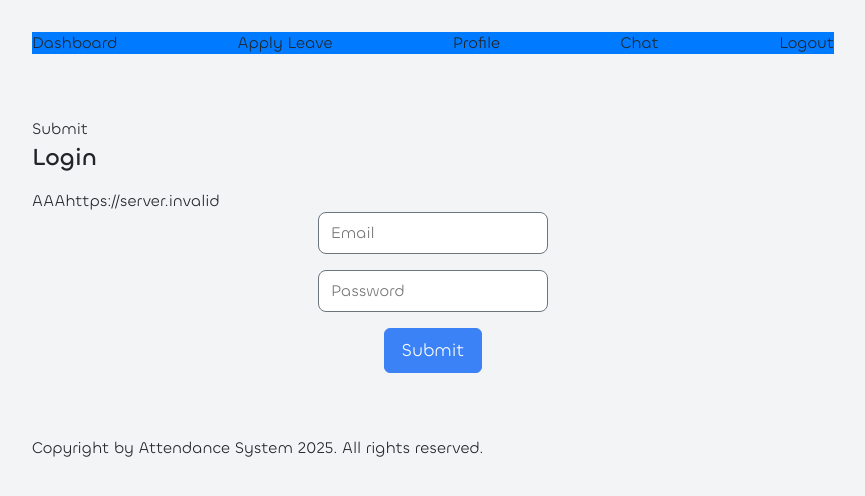
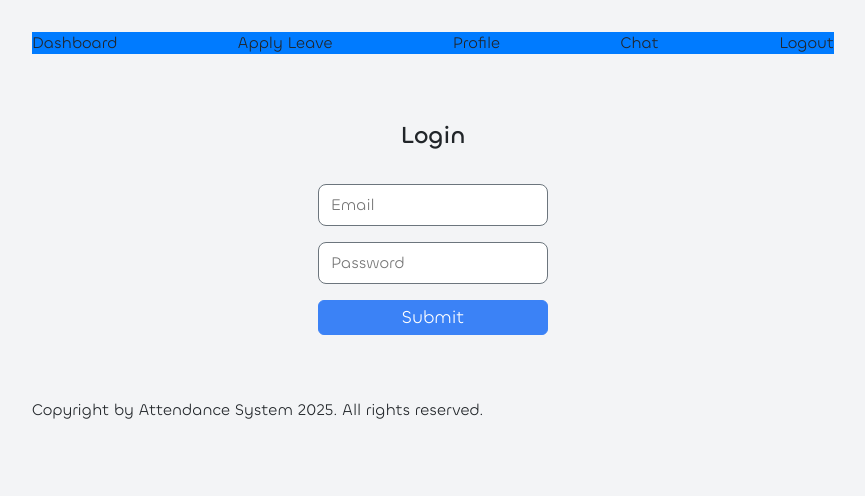
Before and after one commit to sobaltariq/NextJs-AttendanceSystem, a Next.js app: page /login in a window 1280 px wide. Shown: the top 496 px of the page, without its empty margins (207-1072 px from the left). Built offline with nearby package versions, Linux system fonts and the light colour scheme; no server answers.

Commit message:
updated login

```diff
--- a/src/app/(auth)/login/page.tsx
+++ b/src/app/(auth)/login/page.tsx
@@ -51,15 +51,7 @@ const LoginPage: React.FC = () => {
   return (
     <div className="width-container">
       <section className="login-container">
-        <p
-          onClick={() => {
-            logCookies(); // Log cookies when clicked
-          }}
-        >
-          Submit
-        </p>
         <h3>Login</h3>
-        <p>AAA{process.env.REACT_APP_BASE_URL}</p>
         <form action={formAction}>
           <input
             id="email"
--- a/src/app/AllDataWrapper.tsx
+++ b/src/app/AllDataWrapper.tsx
@@ -8,7 +8,7 @@ const AllDataWrapper: React.FC<{ children: React.ReactNode }> = ({
   return (
     <>
       <Header />
-      <div className="app-box">{children}</div>
+      <main className="app-container">{children}</main>
       <Footer />
     </>
   );
--- a/src/styles/global_style.scss
+++ b/src/styles/global_style.scss
@@ -28,6 +28,7 @@ body {
   -webkit-font-smoothing: antialiased;
   -moz-osx-font-smoothing: grayscale;
   height: 100%;
+  min-height: 100vh;
   width: 100%;
 }
 
@@ -74,7 +75,7 @@ body::-webkit-scrollbar-thumb,
 // scrollbar ends
 
 .primary-button {
-  @include app-mixin.button-style();
+  @include app-mixin.button-style($padding: 0.2rem);
 }
 
 .alert-success {
--- a/src/styles/pages/login_style.scss
+++ b/src/styles/pages/login_style.scss
@@ -2,14 +2,18 @@
 @use "./../mixins" as *;
 
 section.login-container {
-  h3 {
-  }
+  @include display-flex(column);
   form {
     @include display-flex(column);
     gap: 1rem;
+    padding-top: 1rem;
 
     input {
       color: $text-primary-color1;
+      width: 100%;
+    }
+    button {
+      width: 100%;
     }
   }
 }
```
